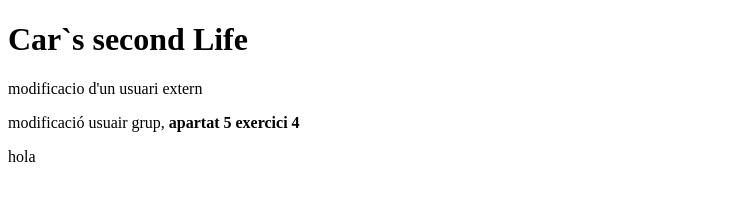
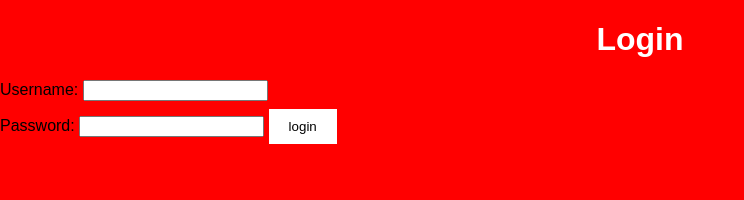
Before and after one commit to CyprianKazimierz/gitcyprian, a plain HTML site: page index.html in a window 1280 px wide. Shown: the whole page, without its empty margins (0-744 px from the left). Drawn offline with Linux system fonts and the light colour scheme.

Commit message:
modifiquem login per index

```diff
--- a/index.html
+++ b/index.html
@@ -3,12 +3,34 @@
 <head>
     <meta charset="UTF-8">
     <meta name="viewport" content="width=device-width, initial-scale=1.0">
-    <title>Index Cyprin's CarShop</title>
+    <title>Login Cyprian's CarShop</title>
+    <style>
+        body{
+            margin:0%;
+            background-color: red;
+            font-family: Arial, sans-serif;
+        }
+        h1{
+            text-align: center;
+            color: white;
+        }
+        button{
+            background-color: white;
+            color: black;
+            padding: 10px 20px;
+            margin: 8px 0;
+            border: none;
+            cursor: pointer;
+        }
+    </style>
 </head>
 <body>
-    <h1>Car`s second Life</h1>
-    <p>modificacio d'un usuari extern<p>
-    <p>modificació usuair grup, <b>apartat 5 exercici 4</b></p>
-    <p>hola</p>
+    <h1>Login</h1>
+    <label for="user">Username:</label>
+    <input type="text" id="user" name="user">
+    <br>
+    <label for="password">Password:</label>
+    <input type="password" id="password" name="password">
+   <a href="/Vista/index.html"> <button>login</button></a>
 </body>
 </html>
```
